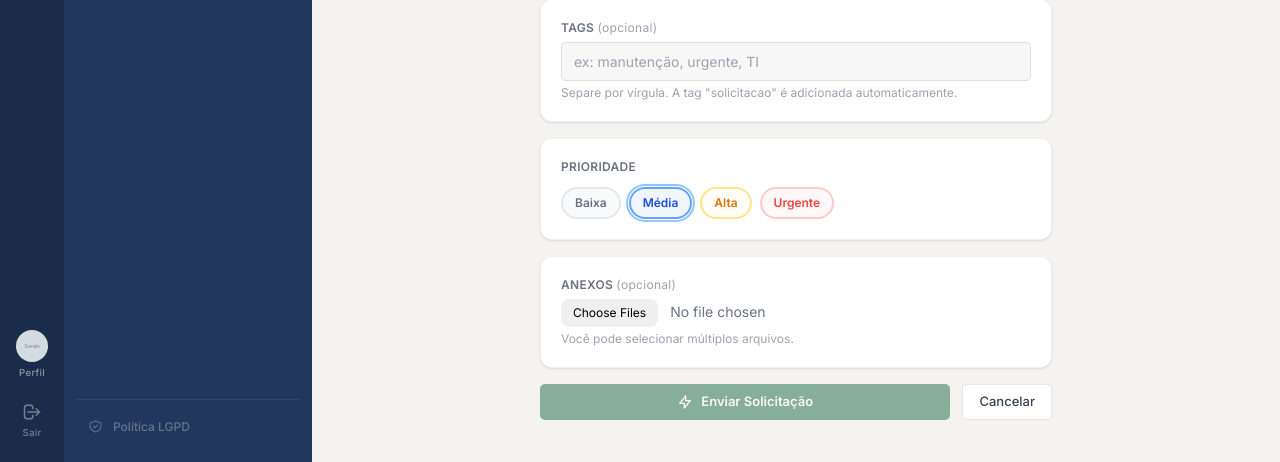
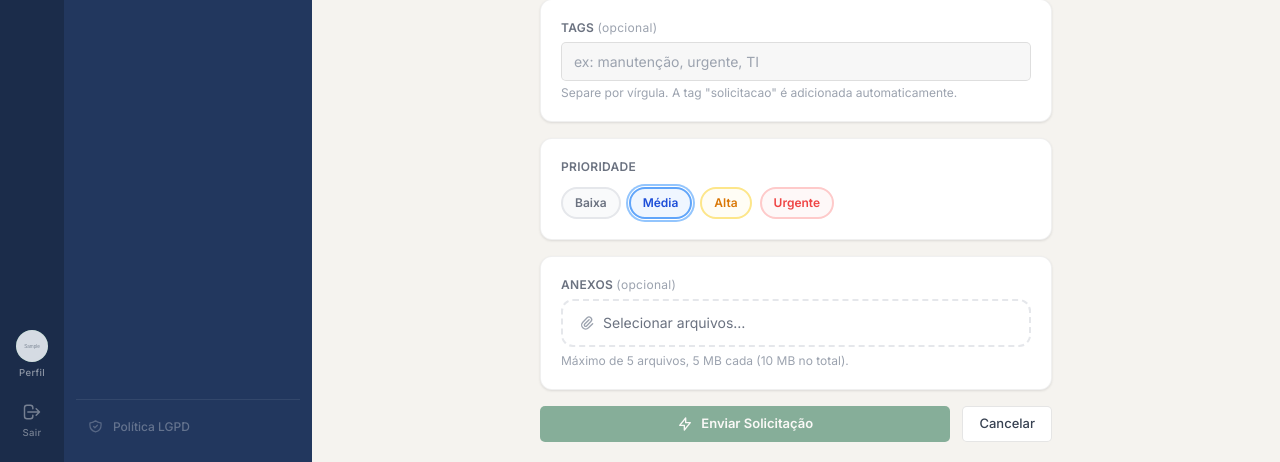
Before and after one commit to Pacheco2802/Intranet-Sin, a Django app: page /kanban/solicitar/ in a window 1280 px wide. Shown: the part 678-1140 px from the top of the page. Run offline with Django 5.2, Linux system fonts and the light colour scheme; a user stored in the database is signed in; tables that the repository leaves empty hold one stand-in row (values such as "Sample post"); grey boxes marked "Sample" are stand-in pictures; data that the repository does not hold is empty; some libraries are stand-ins or nearby versions.

Commit message:
Alteração de validação de documentos antes do envio, adicionado 2 workers e 120sec de timeout do gunicorn, incluído via procfile

```diff
--- a/core/validators.py
+++ b/core/validators.py
@@ -1,7 +1,7 @@
 from django.core.exceptions import ValidationError
 
 ALLOWED_EXTENSIONS = {'pdf', 'doc', 'docx', 'xls', 'xlsx', 'jpg', 'jpeg', 'png', 'gif', 'zip', 'txt'}
-MAX_UPLOAD_SIZE = 10 * 1024 * 1024  # 10 MB
+MAX_UPLOAD_SIZE = 5 * 1024 * 1024  # 5 MB
 
 
 def validate_file_extension(value):
--- a/intranet/settings.py
+++ b/intranet/settings.py
@@ -169,3 +169,7 @@ NEXTQS_QUEUES = {
     'A': {'id': '69fcecd3f5a07c100b05d9a3', 'label': 'Andamento de Processo'},
     'M': {'id': '6878f94166fd09b66604af9b', 'label': 'Médico do Trabalho'},
 }
+
+# ── Limites de upload ────────────────────────────────────────────────────────
+DATA_UPLOAD_MAX_MEMORY_SIZE = 10 * 1024 * 1024  # 10 MB — rejeita body acima disso antes de parsear
+FILE_UPLOAD_MAX_MEMORY_SIZE = 5 * 1024 * 1024   # 5 MB — acima disso usa temp disk em vez de RAM
--- a/templates/kanban/solicitar.html
+++ b/templates/kanban/solicitar.html
@@ -7,7 +7,7 @@
 
 {% block content %}
 <div class="max-w-lg mx-auto">
-  <form method="post" enctype="multipart/form-data" class="space-y-4" x-data="deptPicker()">
+  <form method="post" enctype="multipart/form-data" class="space-y-4" x-data="deptPicker()" @submit.prevent="submitForm($event)">
     {% csrf_token %}
 
     <!-- Departamento -->
@@ -154,17 +154,50 @@
       <label class="block text-xs font-semibold text-gray-500 uppercase tracking-wide mb-1.5">
         Anexos <span class="text-gray-400 font-normal normal-case">(opcional)</span>
       </label>
-      <input type="file" name="arquivos" multiple
-             class="text-sm text-gray-500 file:mr-3 file:text-xs file:btn-secondary file:border-0 file:py-1.5 file:px-3 file:rounded-lg file:cursor-pointer w-full">
-      <p class="text-xs text-gray-400 mt-1">Você pode selecionar múltiplos arquivos.</p>
+
+      <label class="flex items-center gap-2 cursor-pointer w-full border-2 border-dashed border-gray-200 rounded-xl px-4 py-3 hover:border-blue-300 hover:bg-blue-50/30 transition-colors"
+             :class="fileErrs.length ? 'border-red-300 bg-red-50/30' : ''">
+        <svg class="w-4 h-4 text-gray-400 flex-shrink-0" fill="none" stroke="currentColor" viewBox="0 0 24 24">
+          <path stroke-linecap="round" stroke-linejoin="round" stroke-width="2" d="M15.172 7l-6.586 6.586a2 2 0 102.828 2.828l6.414-6.586a4 4 0 00-5.656-5.656l-6.415 6.585a6 6 0 108.486 8.486L20.5 13"/>
+        </svg>
+        <span class="text-sm text-gray-500" x-text="fileList.length ? `${fileList.length} arquivo(s) selecionado(s)` : 'Selecionar arquivos…'"></span>
+        <input type="file" name="arquivos" multiple class="hidden"
+               @change="onFiles($event)">
+      </label>
+
+      <!-- Lista de arquivos -->
+      <template x-if="fileList.length">
+        <ul class="mt-2 space-y-1">
+          <template x-for="(f, i) in fileList" :key="i">
+            <li class="flex items-center justify-between text-xs px-2 py-1 rounded-lg"
+                :class="f.tooBig ? 'bg-red-50 text-red-600' : 'bg-gray-50 text-gray-600'">
+              <span class="truncate max-w-[260px]" x-text="f.name"></span>
+              <span class="ml-2 flex-shrink-0 font-mono" x-text="f.sizeLabel"></span>
+            </li>
+          </template>
+        </ul>
+      </template>
+
+      <!-- Erros -->
+      <template x-if="fileErrs.length">
+        <div class="mt-2 space-y-1">
+          <template x-for="(e, i) in fileErrs" :key="i">
+            <p class="text-xs text-red-500 flex items-center gap-1">
+              <span>⚠</span><span x-text="e"></span>
+            </p>
+          </template>
+        </div>
+      </template>
+
+      <p class="text-xs text-gray-400 mt-1.5">Máximo de 5 arquivos, 5 MB cada (10 MB no total).</p>
     </div>
 
     <!-- Ações -->
     <div class="flex gap-3">
       <button type="submit"
               class="btn-primary flex-1 flex items-center justify-center gap-2"
-              :disabled="!selected || !titulo.trim()"
-              :class="(!selected || !titulo.trim()) ? 'opacity-50 cursor-not-allowed' : ''">
+              :disabled="!selected || !titulo.trim() || hasFileErrors"
+              :class="(!selected || !titulo.trim() || hasFileErrors) ? 'opacity-50 cursor-not-allowed' : ''">
         <svg class="w-4 h-4" fill="none" stroke="currentColor" viewBox="0 0 24 24">
           <path stroke-linecap="round" stroke-linejoin="round" stroke-width="2" d="M13 10V3L4 14h7v7l9-11h-7z"/>
         </svg>
@@ -177,6 +210,10 @@
 </div>
 
 <script>
+const _MAX_FILE  = 5 * 1024 * 1024;
+const _MAX_TOTAL = 10 * 1024 * 1024;
+const _MAX_COUNT = 5;
+
 function deptPicker() {
   const depts = [
     {% for d in departments %}
@@ -198,6 +235,31 @@ function deptPicker() {
     titulo: '',
     priority: 'MEDIUM',
     assignee: '',
+    fileList: [],
+    fileErrs: [],
+    get hasFileErrors() { return this.fileErrs.length > 0; },
+    onFiles(e) {
+      const raw = Array.from(e.target.files);
+      this.fileList = raw.map(f => ({
+        name: f.name,
+        size: f.size,
+        sizeLabel: (f.size / (1024 * 1024)).toFixed(2) + ' MB',
+        tooBig: f.size > _MAX_FILE,
+      }));
+      this.fileErrs = [];
+      if (raw.length > _MAX_COUNT)
+        this.fileErrs.push(`Máximo de ${_MAX_COUNT} arquivos (você selecionou ${raw.length}).`);
+      const big = this.fileList.filter(f => f.tooBig);
+      if (big.length)
+        this.fileErrs.push(`${big.length} arquivo(s) excedem 5 MB: ${big.map(f => f.name).join(', ')}.`);
+      const total = raw.reduce((s, f) => s + f.size, 0);
+      if (total > _MAX_TOTAL)
+        this.fileErrs.push(`Total (${(total/1048576).toFixed(1)} MB) excede 10 MB.`);
+    },
+    submitForm(e) {
+      if (!this.selected || !this.titulo.trim() || this.hasFileErrors) return;
+      e.target.submit();
+    },
     filter() {
       const q = this.search.toLowerCase();
       this.filtered = q ? this.depts.filter(d => d.name.toLowerCase().includes(q)) : this.depts;
```
Also changed, not shown: 1 other file.
